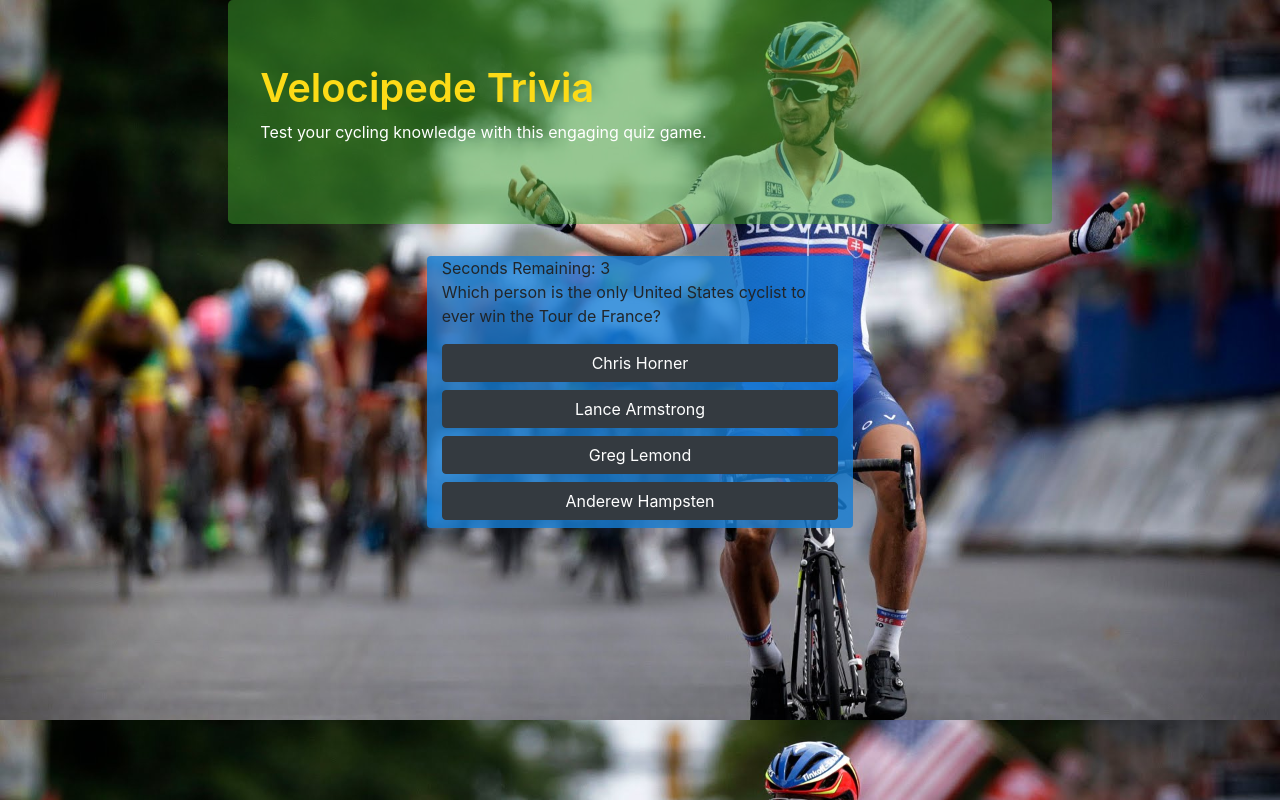
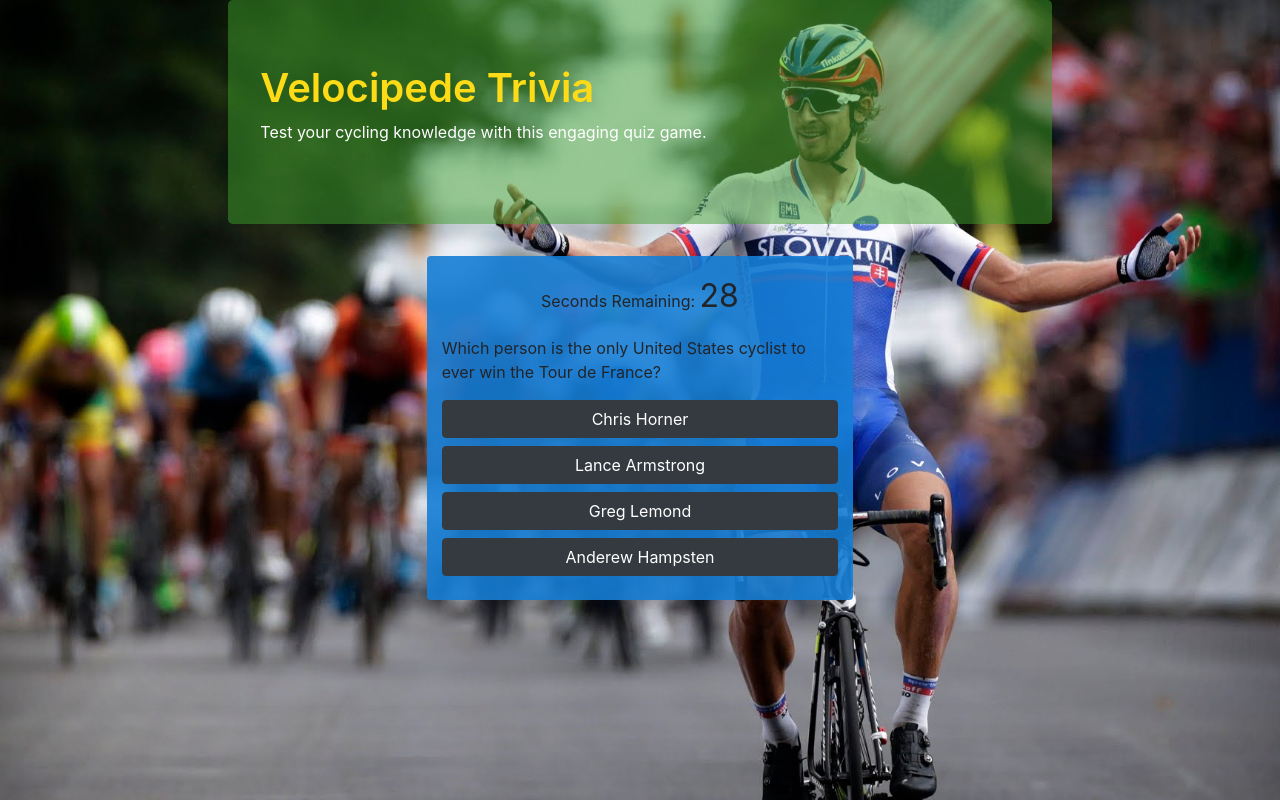
Before and after one commit to olen-d/TriviaGame, a plain HTML site: page index.html in a window 1280 px wide. Both pictures are taken after a click on the button "Play Now!". Drawn offline with nearby package versions, Linux system fonts and the light colour scheme.

Commit message:
Added images

```diff
--- a/assets/css/style.css
+++ b/assets/css/style.css
@@ -1,6 +1,7 @@
 body {
+    overflow-y: scroll;
     background:#444444;
-    background: url(../images/background1.jpg);
+    background: url(../images/background1.jpg) no-repeat center center fixed;
     background-size: cover;
 }
 
@@ -20,6 +21,15 @@ h1 {
     opacity: 1.00;
 }
 
+
+h2 {
+    font-size: 1.5rem;
+}
+
+h3 {
+    font-size: 1.25rem;
+}
+
 .btn-warning {
     margin-top: 1.5rem;
     background: #fddb17;
@@ -32,7 +42,7 @@ h1 {
 .content {
     /* opacity: 0.90;
     background: #167ed5; */
-    background: rgba(22,126,213,0.80);
+    background: rgba(22,126,213,0.90);
     display: none;
 }
 
@@ -40,18 +50,36 @@ h1 {
     display: none;
 }
 
+#timer {
+    padding-top: 1rem;
+    text-align: center;
+}
+
+#timer-display {
+    font-size: 2rem;
+}
+
 .answer {
     width: 100%;
     margin-bottom: 0.5rem;
+}
+
+#answers {
+    padding-bottom: 1rem;
 }
 
 .correct, .correct-good {
     font-weight: 600;
 }
 .correct {
-    color: #993333;
+    color: #eb172e;
 }
 
 .correct-good {
-    color: #3f9d2d;
+    color: #333333;
 }
+
+.ans {
+    width: 100%;
+    height: auto;
+}
--- a/assets/javascript/app.js
+++ b/assets/javascript/app.js
@@ -1,7 +1,7 @@
 //  Start Game
 let q = 0;
-let timerSteps = 5;
-let delay = 3;
+let timerSteps = 30;
+let delay = 4;
 let timerInt = 0;
 let correctAnswers = 0;
 let wrongAnswers = 0;
@@ -57,7 +57,8 @@ const triviaGame = {
             $("#question").append("<h2>Good Job!</h2>");
             let correctAnswer = questions[q]["correct"];
             let correctAnswerText = questions[q]["answers"][correctAnswer];
-            $("#answers").append(`<h3><span class = "correct-good">${correctAnswerText}</span></h3> is the Correct Answer`);
+            $("#answers").append(`<h3><span class = "correct-good">${correctAnswerText}</span> is the Correct Answer</h3>`);
+            $("#answers").append("<img src=\"assets/images/" + questions[q]["image"] + "\" class=\"ans\">");
             correctAnswers++;
             setTimeout(() => {
                 triviaGame.nextQuestion()
@@ -79,6 +80,7 @@ const triviaGame = {
             triviaGame.startTimer(timerSteps);
         } else {
             triviaGame.cleanUp();
+            $("#timer").css("visibility","hidden");
             $("#question").append("<h2>Congratulations, You Finished!</h2>");
             $("#answers").append(`<h3>Your Results:</h3><p>Correct Answers: ${correctAnswers}</p><p>Wrong Answers: ${wrongAnswers}</p><p>Unanswered: ${unanswered}</p>`);
             $("#replay").css("display", "block");
@@ -95,6 +97,7 @@ const triviaGame = {
         let correctAnswer = questions[q]["correct"];
         let correctAnswerText = questions[q]["answers"][correctAnswer];
         $("#answers").append(`<h3>The Correct Answer is: <span class = "correct">${correctAnswerText}</span></h3>`);
+        $("#answers").append("<img src=\"assets/images/" + questions[q]["image"] + "\" class=\"ans\">");
         setTimeout(() => {
             triviaGame.nextQuestion()
         },delay * 1000);
@@ -107,6 +110,7 @@ const triviaGame = {
         unanswered = 0;
         triviaGame.cleanUp();
         $("#replay").css("display","none");
+        $("#timer").css("visibility","visible");
     }
 }
 
@@ -115,11 +119,48 @@ const triviaGame = {
     const questions = [{
         question: "Which person is the only United States cyclist to ever win the Tour de France?",
         answers: ["Chris Horner", "Lance Armstrong", "Greg Lemond", "Anderew Hampsten"],
+        image: "Question1.jpg",
         correct: 2
     },{
         question: "What brand of bicycle was Peter Sagan riding when he won his first grand tour stage?",
         answers: ["Bianchi", "Cannondale", "Look", "Specialized"],
+        image: "Question2.jpg",
         correct: 1
+    },{
+        question: "Which cyclist won the first Tour de France, held in 1903?",
+        answers: ["Fernand Augereau", "Hippolyte Aucouturier", "Charles Laeser", "Maurice Garin"],
+        image: "Question3.jpg",
+        correct: 3
+    },{
+        question: "Which cyclist won the 2018 Vuelta a España?",
+        answers: ["Simon Yates", "Geraint Thomas", "Miguel Ángel López", "Chris Froome"],
+        image: "Question4.jpg",
+        correct: 0
+    },{
+        question: "Which grand tour has never been won by a Colombian cyclist?",
+        answers: ["Vuelta a España", "Tour de France", "Giro d'Italia"],
+        image: "Question5.png",
+        correct: 1
+    },{
+        question: "Which manufacturer of bicycle groupsets has the most Tour de France victories?",
+        answers: ["Campagnolo", "SRAM", "Vittoria Margherita", "Shimano"],
+        image: "Question6.jpg",
+        correct: 0
+    },{
+        question: "Which cyclist was the first South American to win the Vuelta a España?",
+        answers: ["Nario Quintana", "Jose Rujano", "Luis Herrera", "Fernando Gaviria"],
+        image: "Question7.jpg",
+        correct: 2
+    },{
+        question: "Which cyclist was the first South American to hold the yellow jersey at the Tour De France?",
+        answers: ["Carlos Alberto Contreras", "Víctor Hugo Peña", "Fernando Gaviria", "Luis Felipe Laverde"],
+        image: "Question8.jpg",
+        correct: 1
+    },{
+        question: "What was the last year the Tour de France was won by a rider on a steel frame bicycle?",
+        answers: ["1983", "1989", "1992", "1994"],
+        image: "Question9.jpg",
+        correct: 3
     }];
 
 $(document).ready(function () {
--- a/index.html
+++ b/index.html
@@ -54,7 +54,9 @@
                     </div>
                     <div class = "col-lg-4 content rounded-top">
                         <div id = "timer">
+                            <p>
                             Seconds Remaining: <span id="timer-display">00</span>
+                            </p>
                         </div>
                     </div>
                     <div class = "col-lg-4">
```
Also changed, not shown: assets/images/Question3.jpg (added), assets/images/Question4.jpg (added), assets/images/Question5.png (added), assets/images/Question6.jpg (added), assets/images/Question7.jpg (added), assets/images/Question8.jpg (added), assets/images/Question9.jpg (added).
